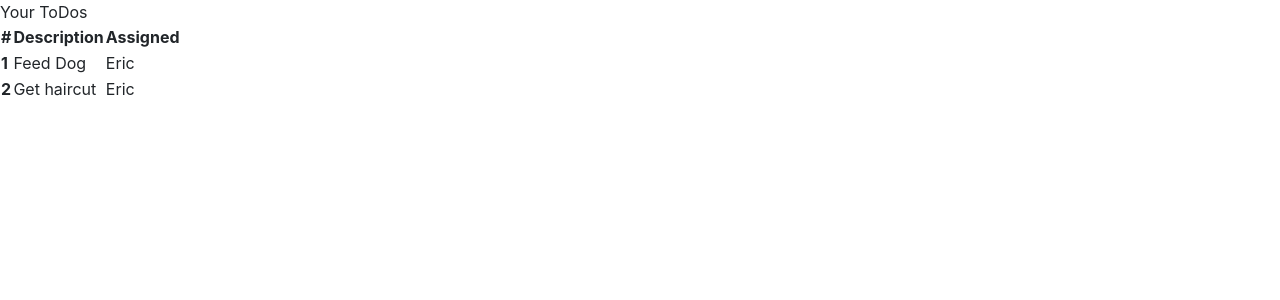
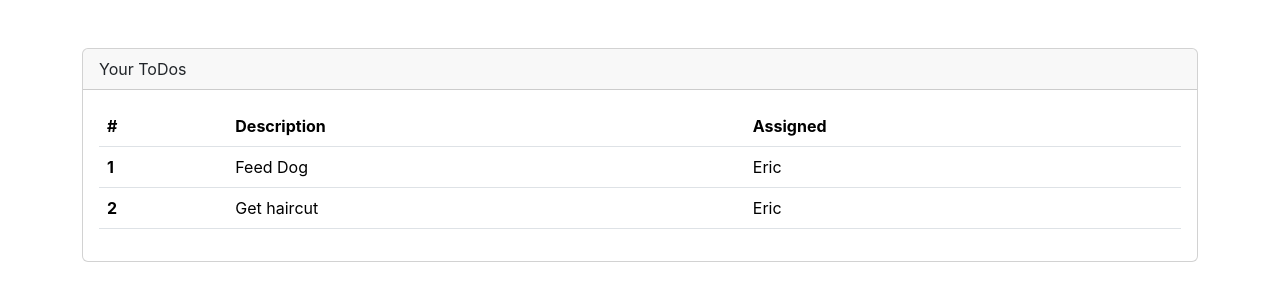
Before and after one commit to minhquanvus1/TodoList-React-TypeScript, a React (Create React App) app: page / in a window 1280 px wide. Shown: the top 300 px of the page. Built offline with nearby package versions, Linux system fonts and the light colour scheme.

Commit message:
add Bootstrap css style to App.js component

```diff
--- a/src/App.js
+++ b/src/App.js
@@ -3,11 +3,11 @@ import "./App.css";
 
 function App() {
   return (
-    <div>
-      <div>
-        <div>Your ToDos</div>
-        <div>
-          <table>
+    <div className="mt-5 container">
+      <div className="card">
+        <div className="card-header">Your ToDos</div>
+        <div className="card-body">
+          <table className="table table-hover ">
             <thead>
               <tr>
                 <th scope="col">#</th>
```
